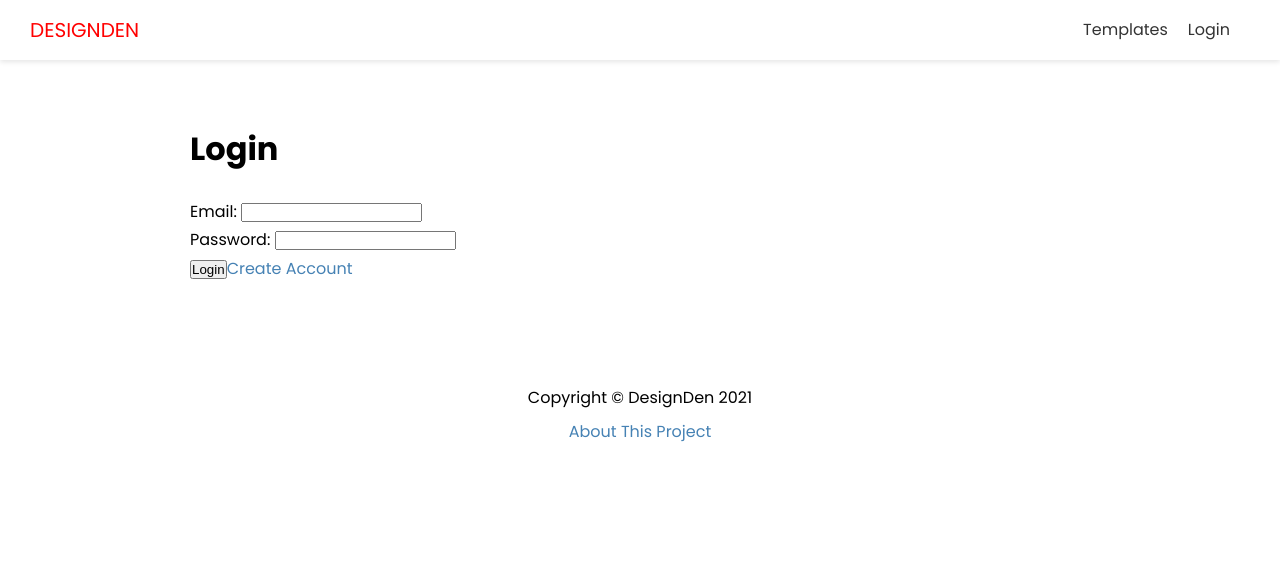
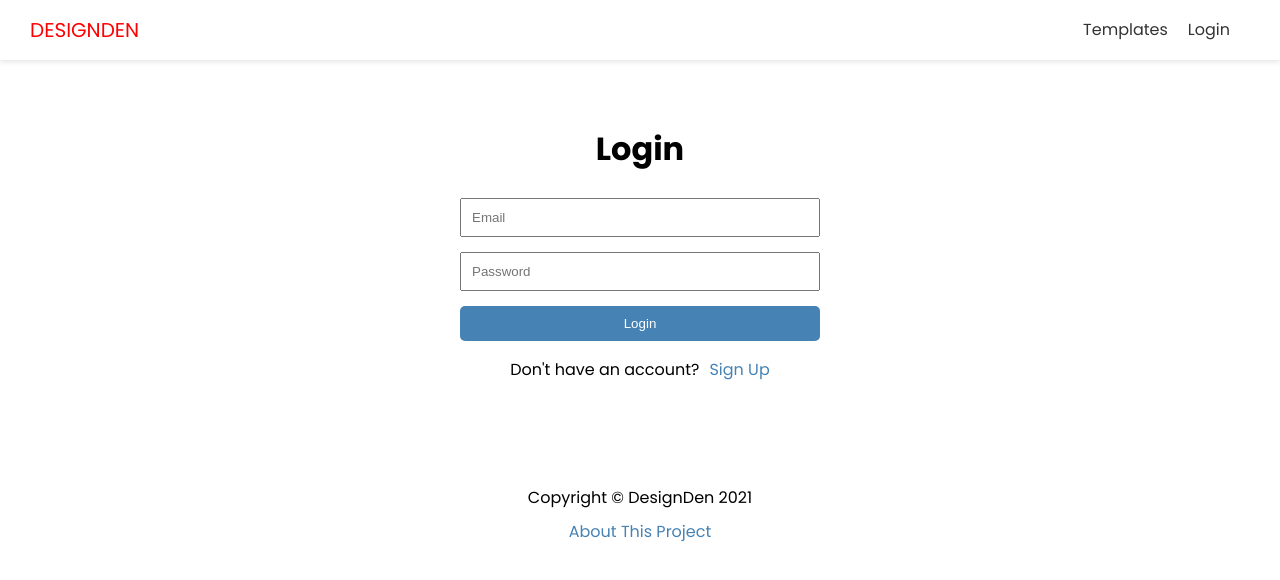
Before and after one commit to jonah0502/DesignDen, a Next.js app in the folder designden-frontend/: page /login in a window 1280 px wide. Shown: the top 580 px of the page. Built offline with nearby package versions, Linux system fonts and the light colour scheme.

Commit message:
Add styles to login page

```diff
--- a/designden-frontend/pages/login.js
+++ b/designden-frontend/pages/login.js
@@ -1,21 +1,24 @@
 import Link from "next/link";
 import Layout from "@/components/Layout";
+import styles from "../styles/Login.module.css";
 
 export default function LoginPage() {
   return (
     <Layout title="Login">
-      <h1>Login</h1>
-      <form>
-        <div>
-          <label htmlFor="email">Email: </label>
-          <input type="email" id="email" name="email" />
+      <form className={styles.container}>
+        <h1>Login</h1>
+        <input type="email" id="email" name="email" placeholder="Email" />
+        <input
+          type="text"
+          id="password"
+          name="password"
+          placeholder="Password"
+        />
+        <button type="submit">Login</button>
+        <div className={styles.loginFooter}>
+          <p>Don&apos;t have an account? </p>
+          <Link href="/account">Sign Up</Link>
         </div>
-        <div>
-          <label htmlFor="password">Password: </label>
-          <input type="text" id="password" name="password" />
-        </div>
-        <button type="submit">Login</button>
-        <Link href="/account">Create Account</Link>
       </form>
     </Layout>
   );
--- /dev/null
+++ b/designden-frontend/styles/Login.module.css
@@ -0,0 +1,32 @@
+.container {
+    display: flex;
+    flex-direction: column;
+    justify-content: center;
+    align-items: center;
+}
+
+.container input, .container button {
+    padding: 10px;
+    margin-bottom: 15px;
+    width: 40%;
+}
+
+.container button {
+    background: steelblue;
+    color: white;
+    border: none;
+    border-radius: 5px;
+}
+
+.container button:hover {
+    cursor: pointer;
+}
+
+.loginFooter {
+    display: flex;
+    flex-direction: row;
+}
+
+.loginFooter p, .loginFooter a {
+    margin: 0px 5px;
+}
```
